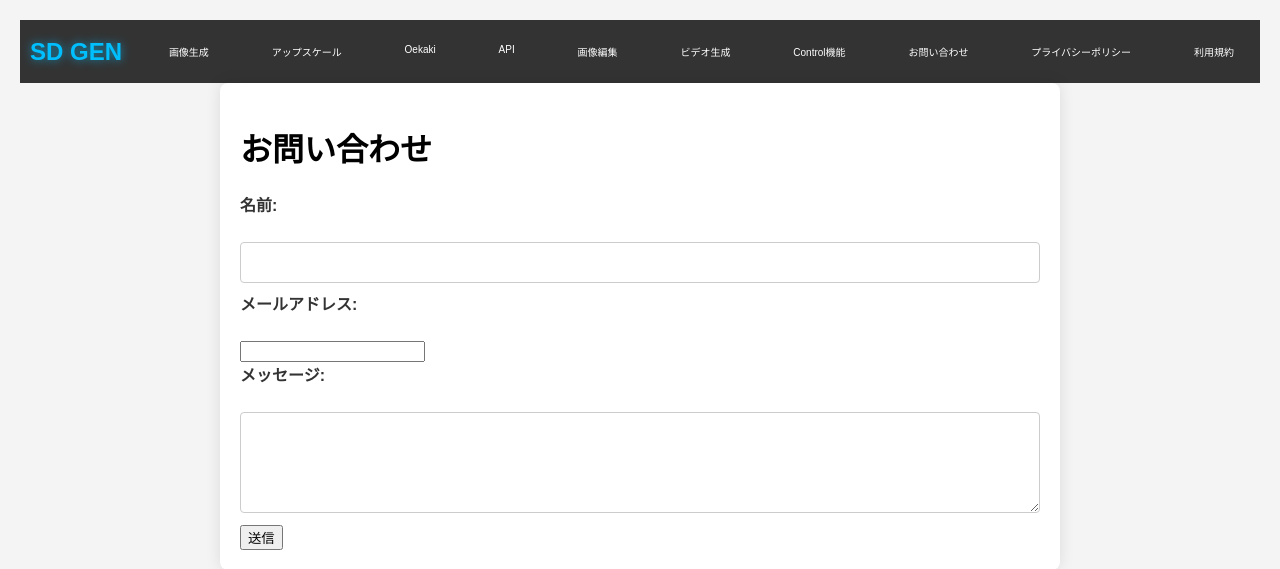
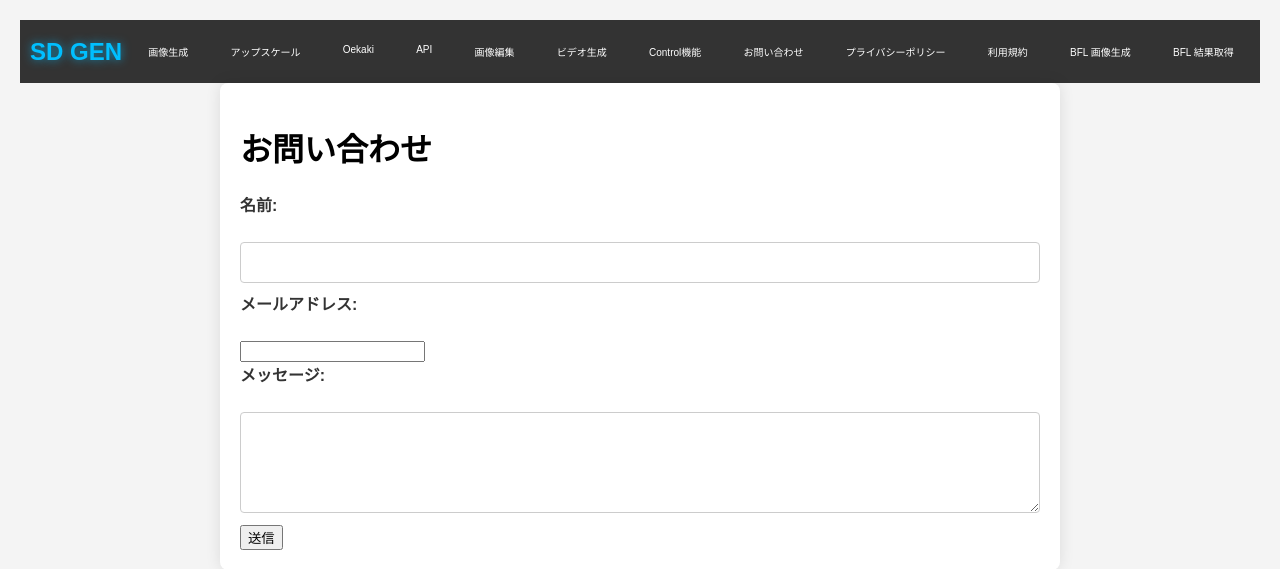
Before and after one commit to halc8312/GenAPI, a Flask app: page /contact in a window 1280 px wide. Shown: the top 569 px of the page. Run offline with Flask 3, Linux system fonts and the light colour scheme.

Commit message:
BFL追加3

```diff
--- a/templates/base.html
+++ b/templates/base.html
@@ -33,6 +33,8 @@
         <a href="{{ url_for('contact') }}" class="nav-button">お問い合わせ</a>
         <a href="{{ url_for('privacy_policy') }}" class="nav-button">プライバシーポリシー</a>
         <a href="{{ url_for('terms_of_service') }}" class="nav-button">利用規約</a>
+        <a href="{{ url_for('bfl_image_generate_route') }}" class="nav-button">BFL 画像生成</a>
+        <a href="{{ url_for('get_result_route') }}" class="nav-button">BFL 結果取得</a>
         {% if session.get('credits') is not none %}
         <div class="credits">
             <p>残りクレジット: {{ session.get('credits') }}</p>
```
